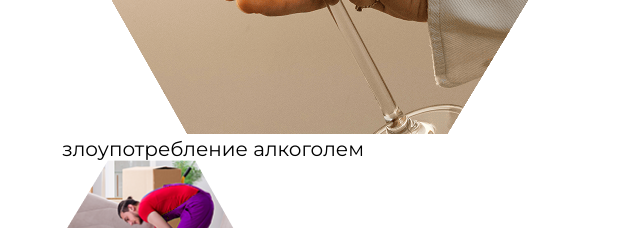
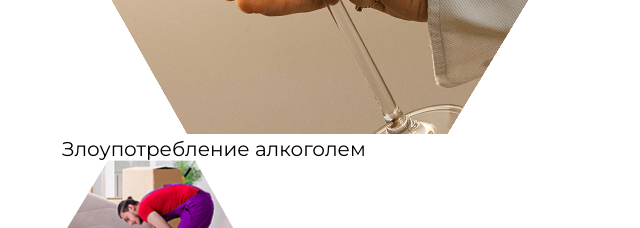
Before and after one commit to Siwaaa/site-troxevasin, a Nuxt app in the folder nuxt/: page /case-hemorrhoids in a window 1280 px wide. Shown: the part 1500-1728 px from the top of the page, without its empty margins (8-648 px from the left). Built offline with nearby package versions, Linux system fonts and the light colour scheme.

Commit message:
fix: злоупотребление

```diff
--- a/nuxt/pages/case-hemorrhoids.vue
+++ b/nuxt/pages/case-hemorrhoids.vue
@@ -32,7 +32,7 @@
           <ul class="factors__list">
             <li class="factors__item">
               <img src="/img/case/factor-4-v2.png" alt="" loading="lazy"/>
-              <p style="word-break: break-all;">злоупотребление алкоголем</p>
+              <p style="word-break: break-all;">Злоупотребление алкоголем</p>
             </li>
             <li class="factors__item">
               <img src="/img/case/factor-6.png" alt="" loading="lazy"/>
```
Also changed, not shown: 1 other file (tests, documents, lock files or other folders).
